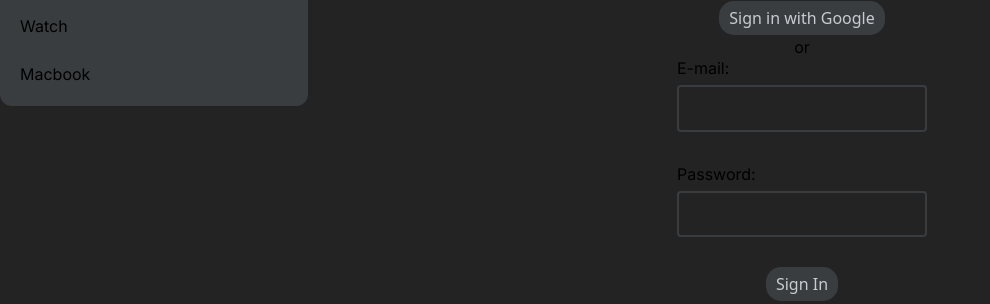
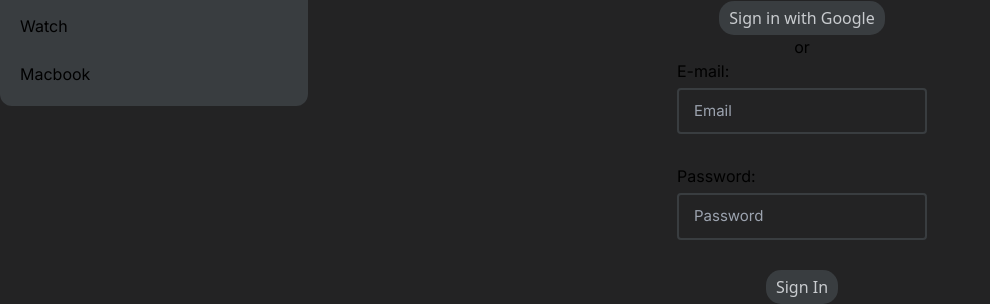
Before and after one commit to OleksiiPustilnyk/project-tech-mini-shop, a Next.js app: page /signin in a window 1280 px wide. Shown: the part 203-507 px from the top of the page, without its empty margins (0-990 px from the left). Built offline with nearby package versions, Linux system fonts and the light colour scheme; no server answers.

Commit message:
changed SignInForm

```diff
--- a/app/components/SignInForm/SignInForm.css
+++ b/app/components/SignInForm/SignInForm.css
@@ -5,7 +5,7 @@
   align-items: center;
   width: min(450px, 100%);
   margin: auto;
-  height: 30vh;
+  /* height: 30vh; */
   gap: 30px;
 }
 
--- a/app/components/SignInForm/SignInForm.tsx
+++ b/app/components/SignInForm/SignInForm.tsx
@@ -33,10 +33,10 @@ const SignInForm = () => {
 
   return (
     <form className="form" onSubmit={handleSubmit}>
-      <Input type="email" name="email">
+      <Input type="email" name="email" placeholder="Email">
         E-mail:
       </Input>
-      <Input type="password" name="password">
+      <Input type="password" name="password" placeholder="Password">
         Password:
       </Input>
 
--- a/app/components/UI/Input/Input.tsx
+++ b/app/components/UI/Input/Input.tsx
@@ -1,16 +1,16 @@
 import "./Input.css";
 type Props = {
   children: string;
-
+  placeholder: string;
   type: string;
   name: string;
 };
 
-const Input = ({ children, type, name }: Props) => {
+const Input = ({ children, type, name, placeholder }: Props) => {
   return (
     <label className="input ">
       <span>{children}</span>
-      <input type={type} name={name} required />
+      <input type={type} name={name} placeholder={placeholder} required />
     </label>
   );
 };
```
